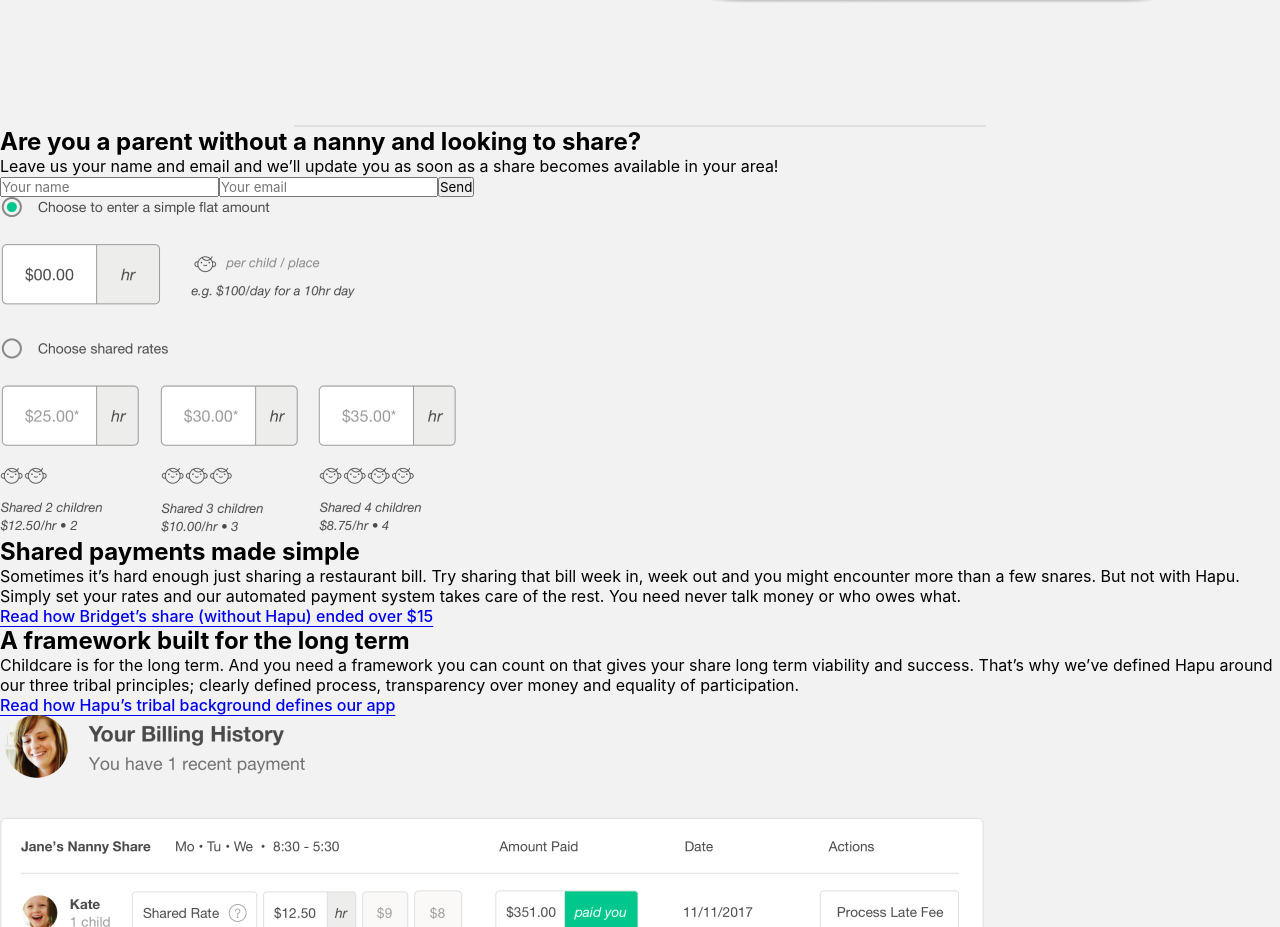
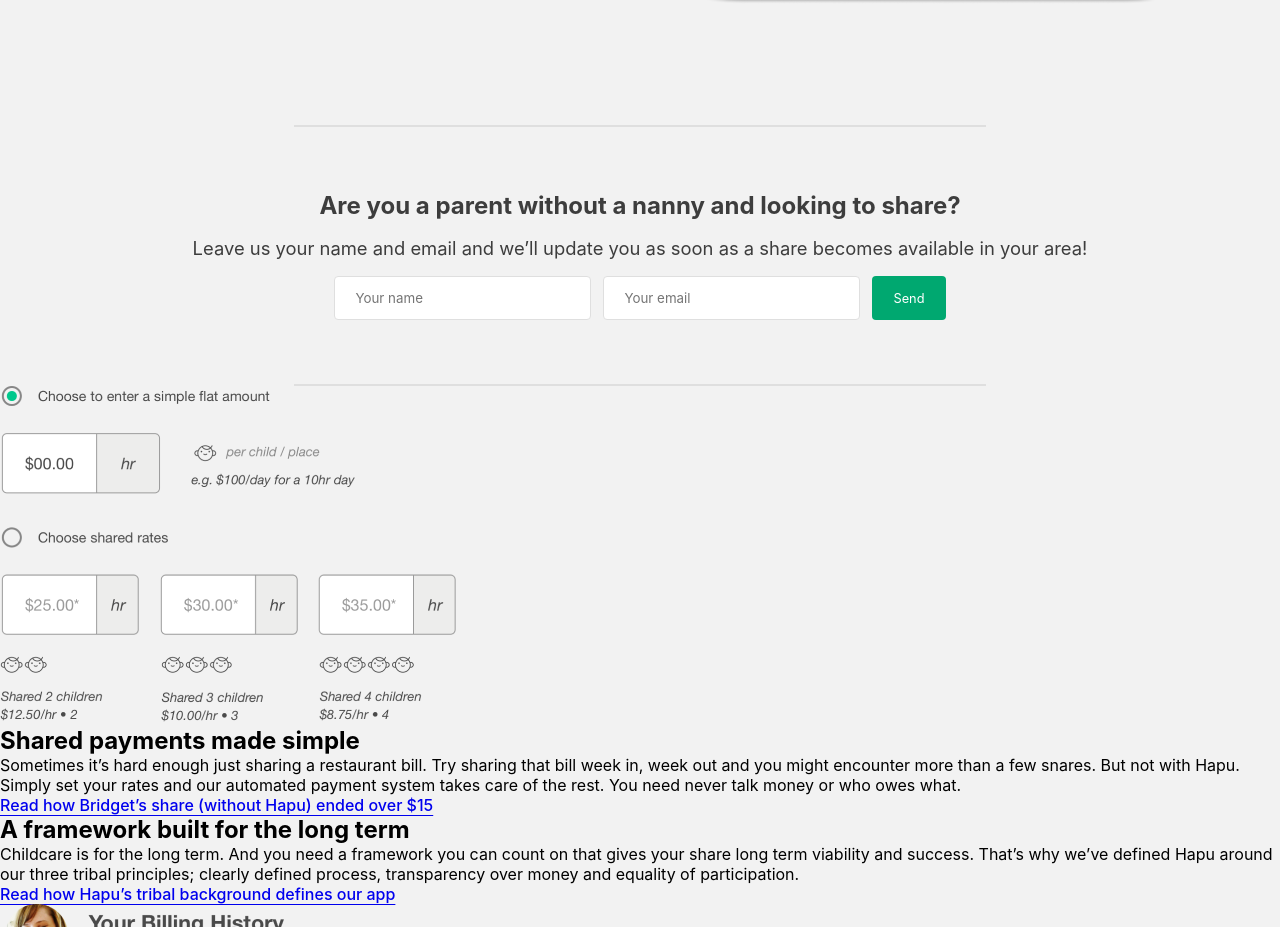
Before and after one commit to thiagooo14/jungle-react-dev, a React (Create React App) app: page / in a window 1280 px wide. Shown: the part 1180-2107 px from the top of the page. Built offline with nearby package versions, Linux system fonts and the light colour scheme.

Commit message:
body section2 done

```diff
--- a/src/components/Body/Section2.jsx
+++ b/src/components/Body/Section2.jsx
@@ -2,9 +2,12 @@
 // FAZER TRATAMENTO DO ESTADO
 
 import React from 'react';
+import './scss/Section2.scss';
 
 function Section2() {
   return (
+    <div>
+      <section className='section2'>
         <div className='section-text'>
           <h2>Are you a parent without a nanny and looking to share?</h2>
           <p>
@@ -19,6 +22,10 @@
             </button>
           </form>
         </div>
+      </section>
+
+      <div className='divider' />
+    </div>
   );
 }
 
--- /dev/null
+++ b/src/components/Body/scss/Section2.scss
@@ -0,0 +1,47 @@
+@import '../../scss/main.scss';
+
+.section2 {
+  @include single-column();
+  margin: 64px auto;
+  h1 {
+    font-size: 1.3rem;
+    line-height: 2rem;
+  }
+  p {
+    font-size: 1.15rem;
+    line-height: 1.5rem;
+    margin: 16px 0;
+  }
+  .forms {
+    display: flex;
+    gap: 12px;
+    justify-content: center;
+    input {
+      border: 1px solid #dfdfdf;
+      border-radius: 4px;
+      padding: 0 20px;
+      height: 44px;
+    }
+    .submit {
+      @include btn-style($secondary-color);
+      height: 44px;
+      margin: 0;
+    }
+  }
+}
+
+@include breakpoint($tablet-screen) {
+  .section2 {
+    @include single-tablet;
+    .forms {
+      flex-direction: column;
+      gap: 10px;
+    }
+  }
+}
+
+@include breakpoint($mobile-screen) {
+  .section2 {
+    @include single-phone;
+  }
+}
--- a/src/components/scss/main.scss
+++ b/src/components/scss/main.scss
@@ -104,3 +104,30 @@
     }
   }
 }
+
+@mixin single-column {
+  align-items: center;
+  color: $text-color;
+  display: flex;
+  flex-direction: column;
+  text-align: center;
+  .section-text {
+    display: flex;
+    flex-direction: column;
+  }
+}
+
+@mixin single-tablet {
+  margin: 64px;
+  .section-text {
+    h2 {
+      font-size: 1.3rem;
+      line-height: 2rem;
+      font-weight: 500;
+    }
+  }
+}
+
+@mixin single-phone {
+  margin: 64px 4.5vw;
+}
```
Lines whose indentation alone changed are shown as unchanged.
